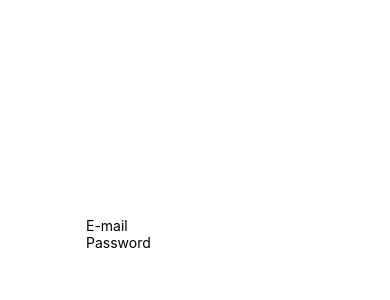
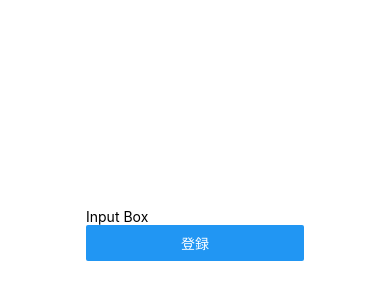
Before and after one commit to K-Torishima/validatorApp, a React Native app: screen / in a window 390 px wide. Shown: the part 188-488 px from the top of the page. Built offline with nearby package versions, Linux system fonts and the light colour scheme.

Commit message:
基礎を修正

```diff
--- a/App.tsx
+++ b/App.tsx
@@ -1,57 +1,66 @@
+import React, {Component} from 'react';
+import {
+  TextInput,
+  Button,
+  Text,
+  View,
+  StyleSheet,
+} from 'react-native';
+import { Formik　}  from 'formik';
 import * as yup from 'yup';
-import {Formik} from 'formik';
-
-import React, {Component, Fragment} from 'react';
-import {TextInput, Text, Alert, StyleSheet, View} from 'react-native';
 
 export default class App extends Component {
   render() {
     return (
       <View style={styles.container}>
-        <Formik
-          initialValues={{email: '', password: ''}}
-          validationSchema={yup.object().shape({
-            email: yup.string().email().required('これれれえr'),
-            password: yup
-              .string()
-              .min(6)
-              .required('ergジェrp:青gジェアポrgジェprgj」＠'),
-          })}>
-          {({values, handleChange, errors, setFieldTouched, touched}) => (
-            <Fragment>
+      <Formik
+        initialValues={{ text: ''}}
+        onSubmit={values => alert("問題ありません")}
+        validationSchema={validationSchema} //validationSchemaの追加
+        >
+        {({ values, touched, errors, handleChange, handleBlur, handleSubmit }) => {
+          return (
+            <View>
               <TextInput
-                value={values.email}
-                onChangeText={handleChange('email')}
-                onBlur={() => setFieldTouched('email')}
-                placeholder="E-mail"
+                value={values.text}
+                onChangeText={handleChange('text')}
+                placeholder="Input Box"
+                onBlur={handleBlur('text')}
               />
-              {touched.email && errors.email && (
-                <Text style={{fontSize: 10, color: 'red'}}>{errors.email}</Text>
-              )}
-              <TextInput
-                value={values.password}
-                onChangeText={handleChange('password')}
-                placeholder="Password"
-                onBlur={() => setFieldTouched('password')}
-                secureTextEntry={true}
+              {
+                //touchedとerrorはtrueでしたらエラーメッセージを出力します
+                touched.text && errors.text &&
+                <Text style={styles.error}>{errors.text}</Text>
+              }
+              <Button
+                title='登録'
+                onPress = {handleSubmit}
               />
-              {touched.password && errors.password && (
-                <Text style={{fontSize: 10, color: 'red'}}>
-                  {errors.password}
-                </Text>
-              )}
-            </Fragment>
-          )}
-        </Formik>
+            </View>
+          );
+      }}
+      </Formik>
       </View>
     );
   }
 }
 
+//YupのvalidationSchema
+const validationSchema = yup.object().shape({
+  text: yup
+    .string() //型は文字列
+    .max(10, '10文字以下を入れてください')　//11文字以上だったらerrors.textは「10文字以下を入れてください」になる
+});
+
+
+
 const styles = StyleSheet.create({
+  error: {
+    color: 'red'
+  },
   container: {
     flex: 1,
+    alignItems: 'center',
     justifyContent: 'center',
-    alignItems: 'center',
-  },
+  }
 });
```
